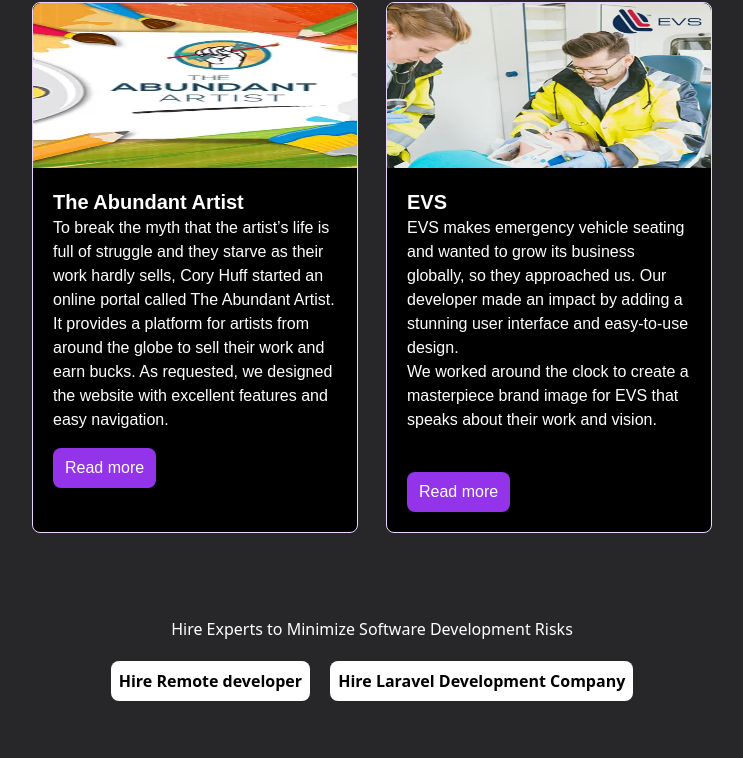
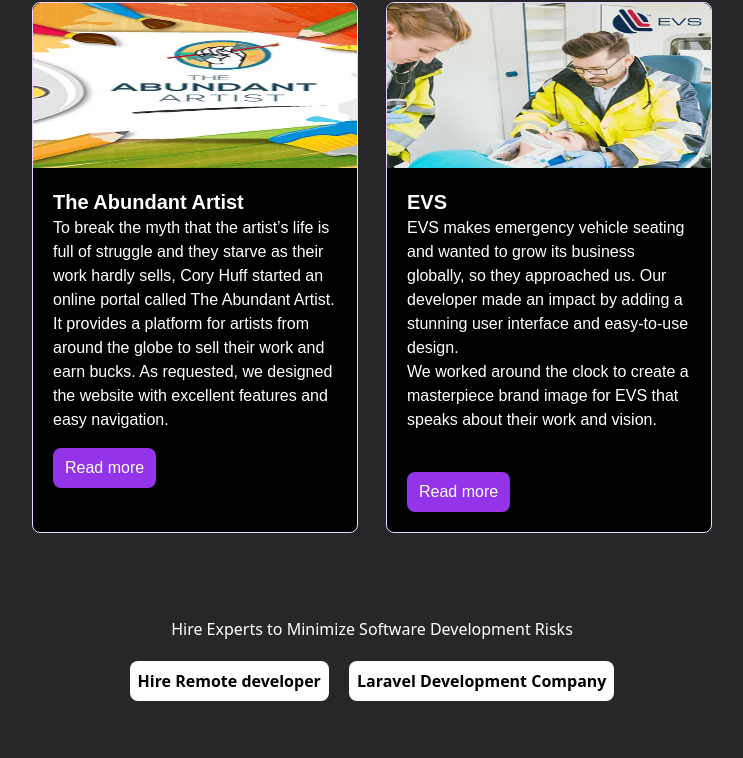
Before and after one commit to harshad-patoliya/harshad-patoliya-isinapp.github.io, a plain HTML site: page index.html in a window 1280 px wide. Shown: the part 916-1674 px from the top of the page, without its empty margins (268-1011 px from the left). Drawn offline with Linux system fonts and the light colour scheme.

Commit message:
Update index.html

```diff
--- a/index.html
+++ b/index.html
@@ -1233,7 +1233,7 @@
                     class="bg-white mt-5 mb-5 p-2 rounded-lg inline-block font-bold ring-zinc-300 transition-all duration-150 hover:ring-2 hover:bg-transparent hover:text-white mx-2">
                     Hire Remote developer</a>
                 <a href="https://acquaintsoft.com/services/laravel-development-service"
-                    class="bg-white mt-5 mb-5 p-2 rounded-lg inline-block font-bold ring-zinc-300 transition-all duration-150 hover:ring-2 hover:bg-transparent hover:text-white mx-2">Hire
+                    class="bg-white mt-5 mb-5 p-2 rounded-lg inline-block font-bold ring-zinc-300 transition-all duration-150 hover:ring-2 hover:bg-transparent hover:text-white mx-2">
                     Laravel Development Company</a>
             </div>
             <div class="divide divide-y divide-dotted text-white">
```
